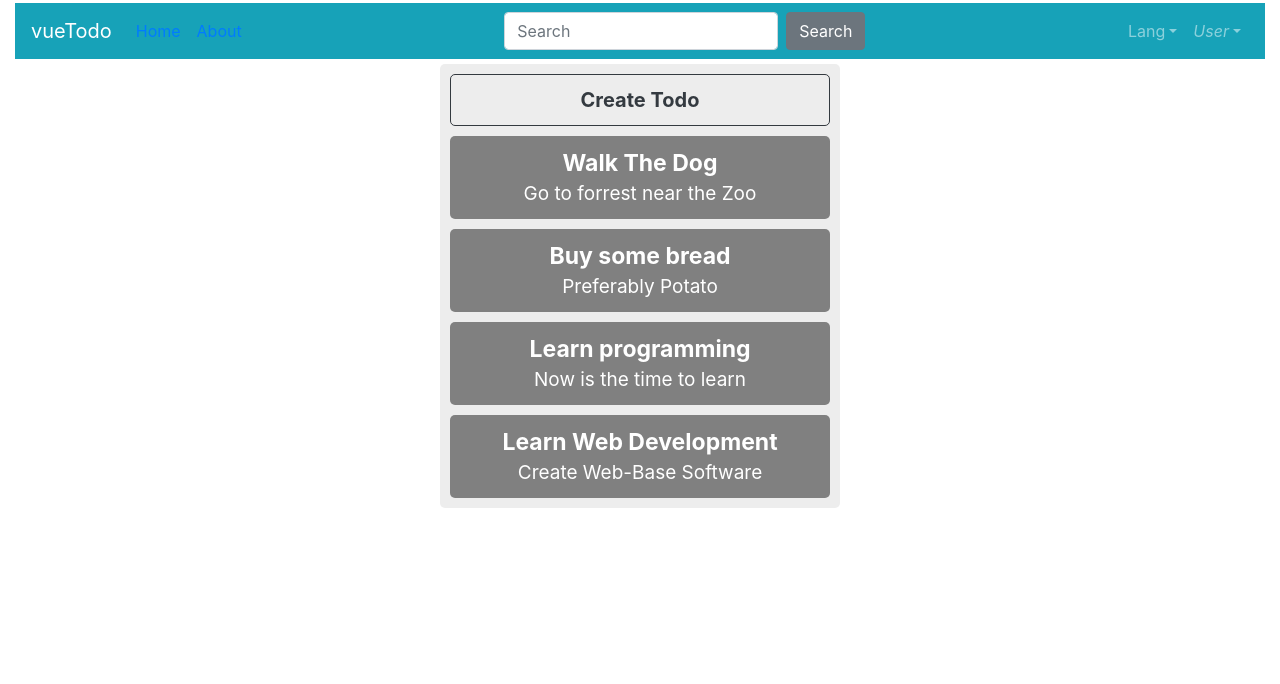
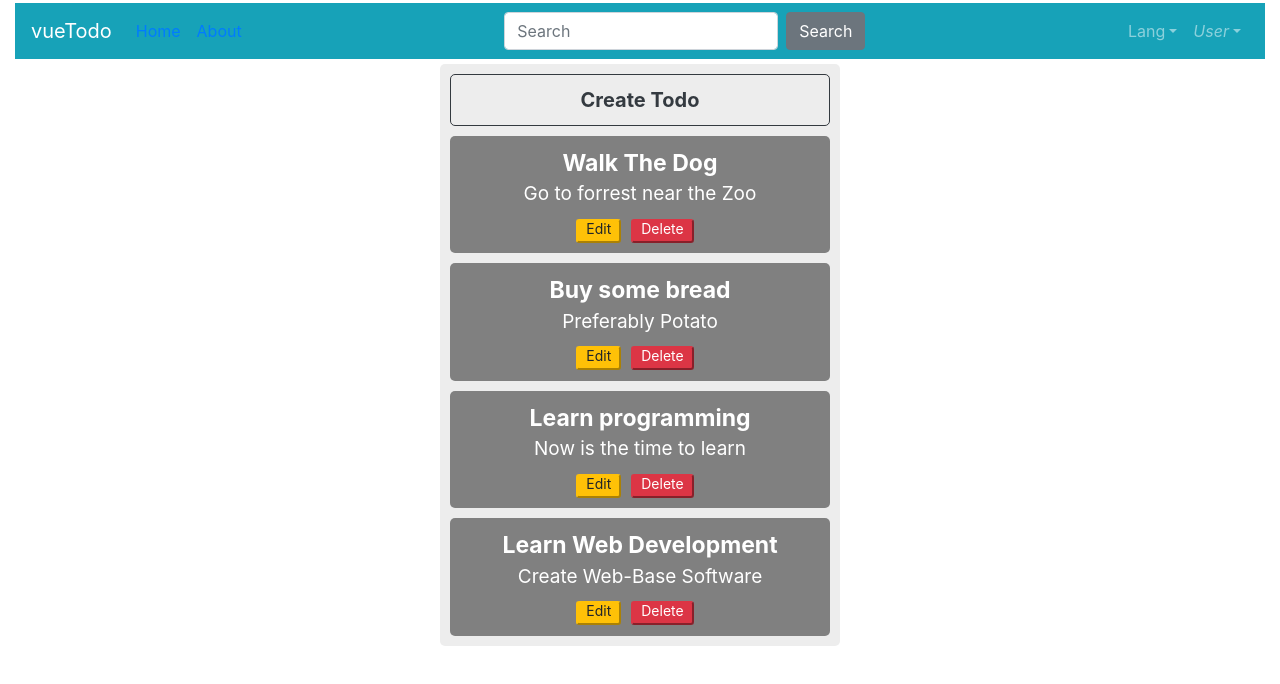
Before and after one commit to jameslongllc/vuetodo, a Vue app: page / in a window 1280 px wide. Shown: the top 684 px of the page. Built offline with nearby package versions, Linux system fonts and the light colour scheme.

Commit message:
Added Edit/Delete buttons on Todo's

```diff
--- a/src/components/Modal.vue
+++ b/src/components/Modal.vue
@@ -13,12 +13,6 @@
 
 <script>
 export default {
-    // props: {
-    //     close: {
-    //         type: Boolean,
-    //         required: false,
-    //     },
-    // },
     data() {
         return {
             isOpen: false,
--- a/src/components/TodoCreate.vue
+++ b/src/components/TodoCreate.vue
@@ -8,6 +8,9 @@
             <div class="form-control">
                 <label class="label">Description</label>
                 <textarea v-model="form.description" class="form-input" name id cols="30" rows="5"></textarea>
+            </div>
+            <div class="app-error">
+                <div class="form-error">{{formError}}</div>
             </div>
             <button @click="submitForm" type="button" class="app-button btn btn-primary">Submit</button>
         </form>
@@ -26,12 +29,15 @@ export default {
                 title: "",
                 description: "",
             },
-            forceClose: false,
+            formError: "",
         };
     },
     computed: {
         isFormValid() {
-            return this.form.title.length > 8  && this.form.description.length > 10 ? true : false;
+            return this.form.title.length > 8 &&
+                this.form.description.length > 10
+                ? true
+                : false;
         },
         modal() {
             return this.$refs.modal;
@@ -42,9 +48,10 @@ export default {
             if (this.isFormValid) {
                 this.$emit("formSubmitted", { ...this.form });
                 this.modal.close();
-                // this.forceClose = true;
-                // this.$nextTick(() => (this.forceClose = false));
                 this.resetForm();
+            } else {
+                this.formError =
+                    "Form Error! Title min 9 Characters Description min 11 Characters";
             }
         },
         resetForm() {
@@ -53,3 +60,10 @@ export default {
     },
 };
 </script>
+
+<style scoped>
+.app-error {
+    color: red;
+    margin: 10px 0;
+}
+</style>
--- a/src/components/TodoItem.vue
+++ b/src/components/TodoItem.vue
@@ -4,12 +4,16 @@
             <div class="todo-item-content-title">{{ title }}</div>
             <div class="todo-item-content-description">{{ description }}</div>
         </div>
+        <div class="app-buttons">
+            <button @click="editTodo" class="app-button btn-warning btn-sm">Edit</button>
+            <button @click="deleteTodo" class="app-button btn-danger btn-sm">Delete</button>
+        </div>
     </div>
 </template>
 
 <script>
 export default {
-    //     props: ["title", "description"],
+
     props: {
         title: {
             type: String,
@@ -21,6 +25,14 @@ export default {
             default: "Default description",
         },
     },
+methods:{
+    editTodo(){
+        alert('Editing Todo!')
+    },
+    deleteTodo(){
+        alert('Confirm Todo Deletion!')
+    }
+}
 };
 </script>
 
@@ -42,4 +54,16 @@ export default {
         font-size: 19px;
     }
 }
+
+.app {
+    &buttons {
+        display: inline-block;
+        align-items: center;
+    }
+    &-button {
+        line-height: 0.5rem;
+        padding-bottom: 0.5rem;
+        margin-right: 10px;
+    }
+}
 </style>
```
